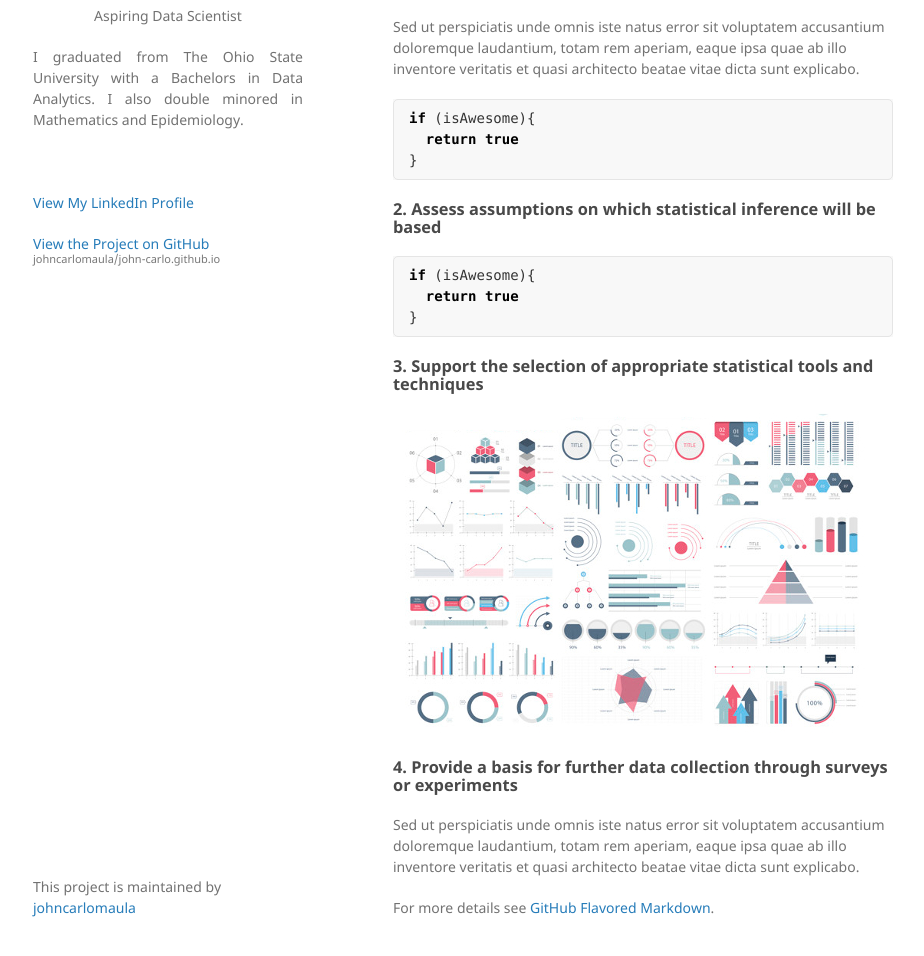
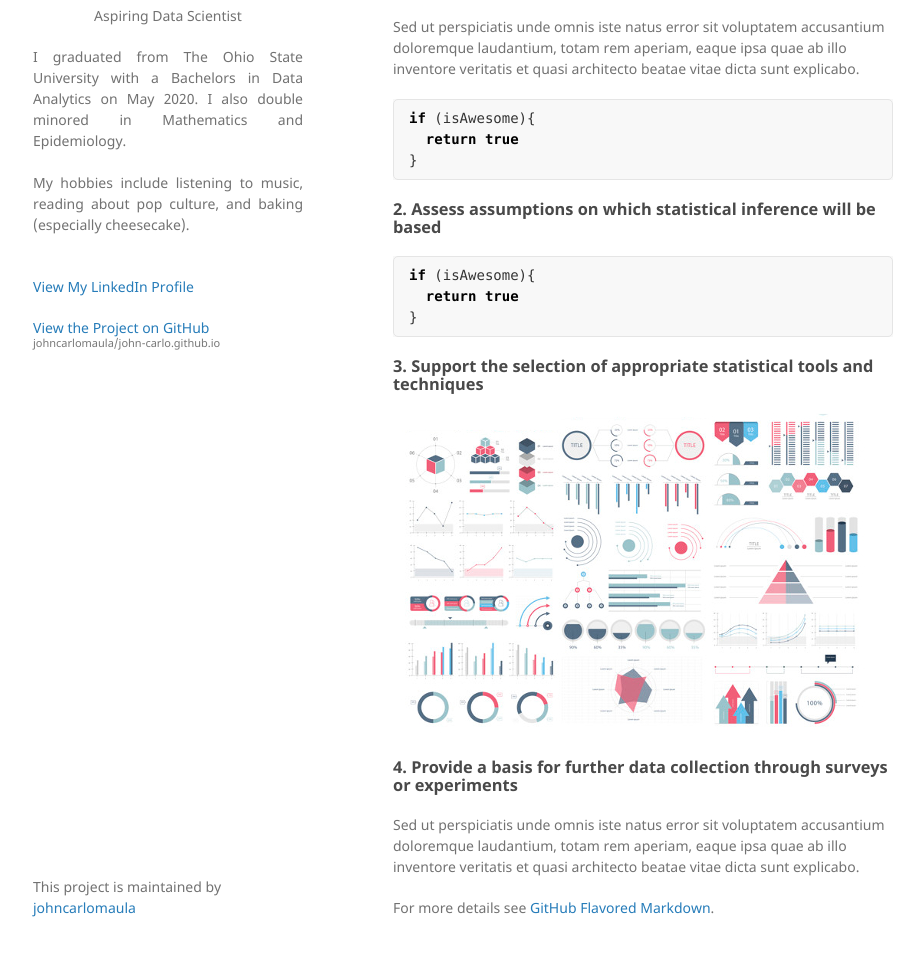
Before and after one commit to johncarlomaula/john-carlo.github.io, a Jekyll site: the page built from sample_page.md, in a window 1280 px wide and 1319 px high. Shown: the part 331-1287 px from the top of the window, without its empty margins (177-1101 px from the left). Built offline with Jekyll 4.4.1, drawn with Linux system fonts in a browser that asks for light colours; our own code applies the rules of GitHub Pages for plain Markdown files.

Commit message:
Update _config.yml

```diff
--- a/_config.yml
+++ b/_config.yml
@@ -6,9 +6,9 @@ description:
   <p align="center"> Aspiring Data Scientist </p>
 
   <p align="justify">
-  I graduated from The Ohio State University with a Bachelors in Data Analytics. I also double minored in Mathematics and Epidemiology.
+  I graduated from The Ohio State University with a Bachelors in Data Analytics on May 2020. I also double minored in Mathematics and Epidemiology.
   <br><br>
-  <My hobbies include listening to music, reading about pop culture, and baking (especially cheesecake).
+  My hobbies include listening to music, reading about pop culture, and baking (especially cheesecake).
   <br><br>
   </p>
 
```
